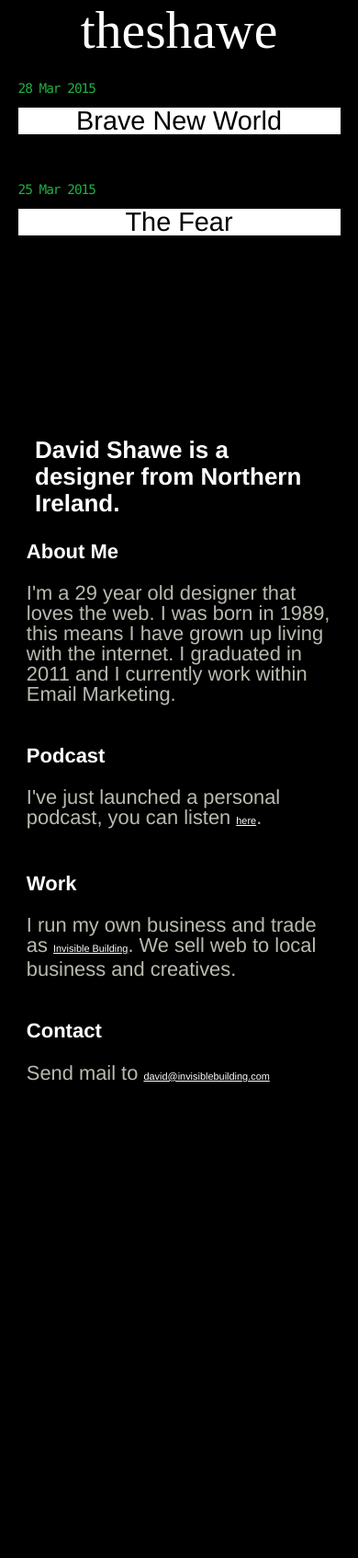
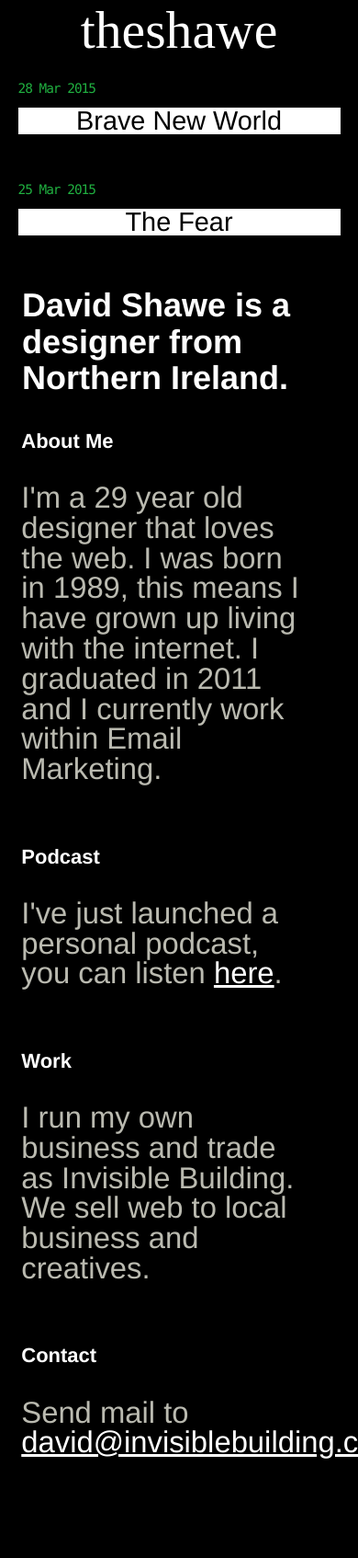
Before and after one commit to theshawe/the-shawe, a Jekyll site: the page built from index.html, in a window 390 px wide. Shown: the whole page at 92% size. Built offline with Jekyll 4.4.1, drawn with Linux system fonts in a browser that asks for light colours; nearby versions of some CDN libraries; library files that are not in the unit come from our copies; Markdown is read by kramdown in place of the engine named in the settings; before the commit the page ends 1254 px from its top, so only the background shows below that.

Commit message:
added me some mobile styles, temporary fix

```diff
--- a/_includes/about.html
+++ b/_includes/about.html
@@ -12,7 +12,7 @@
 <p>I've just launched a personal podcast, you can listen <a href="http://shawe.co/podcast">here</a>.</p>
 
 <h2>Work</h2>
-<p>I run my own business and trade as <a href="http://invisiblebuilding.com">Invisible Building</a>. We sell web to local business and creatives.</p>
+<p>I run my own business and trade as Invisible Building. We sell web to local business and creatives.</p>
 
 <h2>Contact</h2>
 <p>Send mail to <a href="mailto:david@invisiblebuilding.com">david@invisiblebuilding.com</a>
--- /dev/null
+++ b/_includes/style-css.html
@@ -0,0 +1,44 @@
+<style>
+
+
+/* Smartphones (portrait and landscape) ----------- */
+@media only screen and (min-width : 320px) and (max-width : 568px) {
+.split { width: 100%; }
+
+.about {
+  float: left;
+  width: 100%;
+  padding: 0;
+  margin-top: 170px;
+  font-size: 1.5em;
+  margin-left: -20px;
+}
+
+.theshawe { position: absolute; }
+.david { margin-top: 118px; }
+
+.david h1 {
+    font-size: 36px;
+line-height: 1.1em;
+padding: 0 44px;
+max-width: 80%;}
+
+.david h2 { font-size: 22px; }
+.david p  { margin-top: 1em; margin-bottom: 2em; font-size: .758em; line-height: 1em;}
+.content  { padding: 1em; padding-top: 0; }
+.content a { font-size: 1em; }
+.blog-posts p  { margin-top: 1em; margin-bottom: 2em; font-size: .758em; line-height: 1em;}
+nav ul li a  { padding-left: .5em; }
+nav
+{
+    top: auto;
+    position: absolute;
+    bottom: 0px;
+    background-color: #000;
+    z-index: 1000;
+    width: 100%;
+}
+}
+
+
+</style>
--- a/_layouts/default.html
+++ b/_layouts/default.html
@@ -23,6 +23,7 @@
 
 <body>
 
+  {% include style-css.html %}
 
 {{ content }}
 
--- a/src/css/main.scss
+++ b/src/css/main.scss
@@ -307,11 +307,13 @@ nav ul li a { text-decoration: none; padding-left: 1em; }
 .david { margin-top: 118px; }
 
 .david h1 {
-  font-size: 30px;
-  line-height: 1em;
-  padding: 0 38px;
-  margin-left: 4px;
-  font-style: italic;
+  font-size: 36px;
+
+line-height: 1.1em;
+
+padding: 0 28px;
+
+max-width: 80%;
   position: absolute;
   bottom: 111px;
 }
```
Also changed, not shown: 4 other files.
